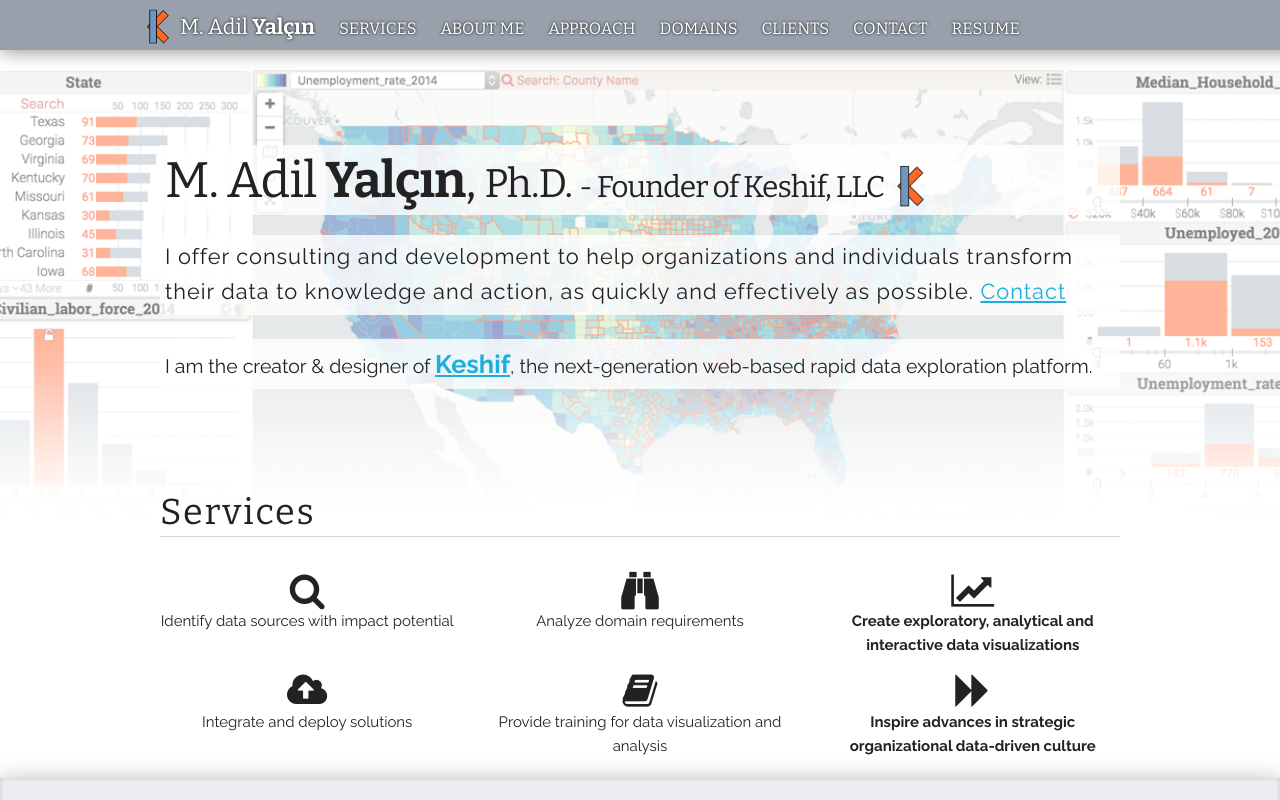
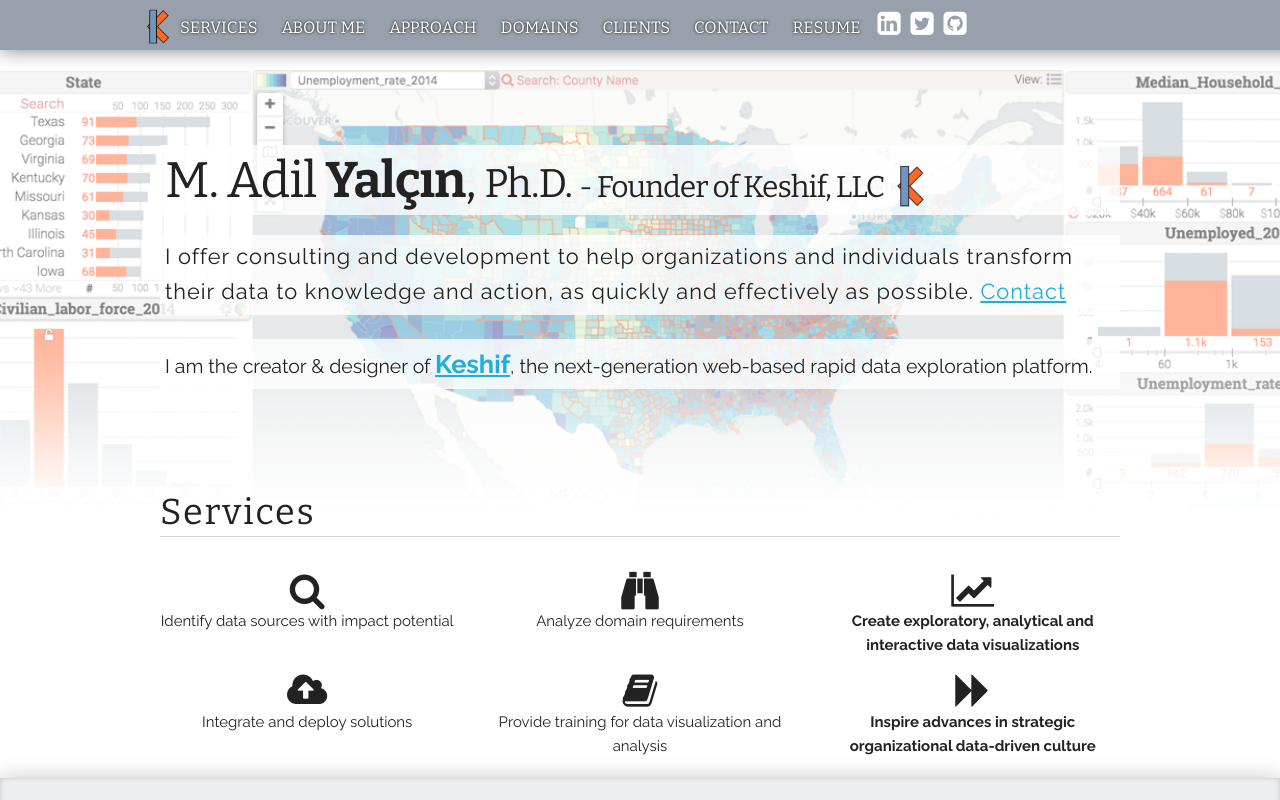
Before and after one commit to adilyalcin/adilyalcin.github.io, a plain HTML site: page index.html in a window 1280 px wide. Shown: the top 800 px of the page. Drawn offline with nearby package versions, Linux system fonts and the light colour scheme.

Commit message:
Added social media links on header.

```diff
--- a/index.html
+++ b/index.html
@@ -211,6 +211,21 @@
   top: 3px;
 }
 
+.topLink{
+  color: white;
+  text-decoration: none;
+  display: inline-block;
+  margin: 0px 3px;
+  font-size: 1.8em;
+  position: relative;
+  height: 30px;
+}
+.topLink:hover{
+  top: -5px;
+  border-bottom: solid 2px white;
+  color: white;
+  text-shadow: 0px 0px 3px lightgray;
+}
 
 </style>
 
@@ -220,9 +235,10 @@
   <div class='fixedHeader'>
     <div class="container">
       <div class="row">
-        <span style='font-size: 1.3em'>
+        <span style='font-size: 1.3em;'>
           <img src='images/favicon.png' style='height: 35px; position: absolute; top: -1px;left: -30px;'>
-          <a href='#section-Services' class='sectionLink'>M. Adil <b>Yalçın</b> </a></span>
+          <a href='#section-Services' class='sectionLink' style='display: none;'>M. Adil <b>Yalçın</b> </a>
+          </span>
         <a href='#section-Services' class='sectionLink'>SERVICES</a>
         <a href='#section-AboutMe'  class='sectionLink'>ABOUT ME</a>
         <a href='#section-Approach' class='sectionLink'>APPROACH</a>
@@ -230,6 +246,11 @@
         <a href='#section-Clients'  class='sectionLink'>CLIENTS</a>
         <a href='#section-Contact'  class='sectionLink'>CONTACT</a>
         <a href='./resume.html'     class='sectionLink' target='_blank'>RESUME</a>
+        <span>
+          <a href='https://www.linkedin.com/in/adilyalcin'  class='fa fa-linkedin-square topLink'></a>
+          <a href='https://twitter.com/adilyalcin'  class='fa fa-twitter-square topLink'></a>
+          <a href='https://github.com/adilyalcin'  class='fa fa-github-square topLink'></a>
+          </span>
       </div>
     </div>
   </div>
```
